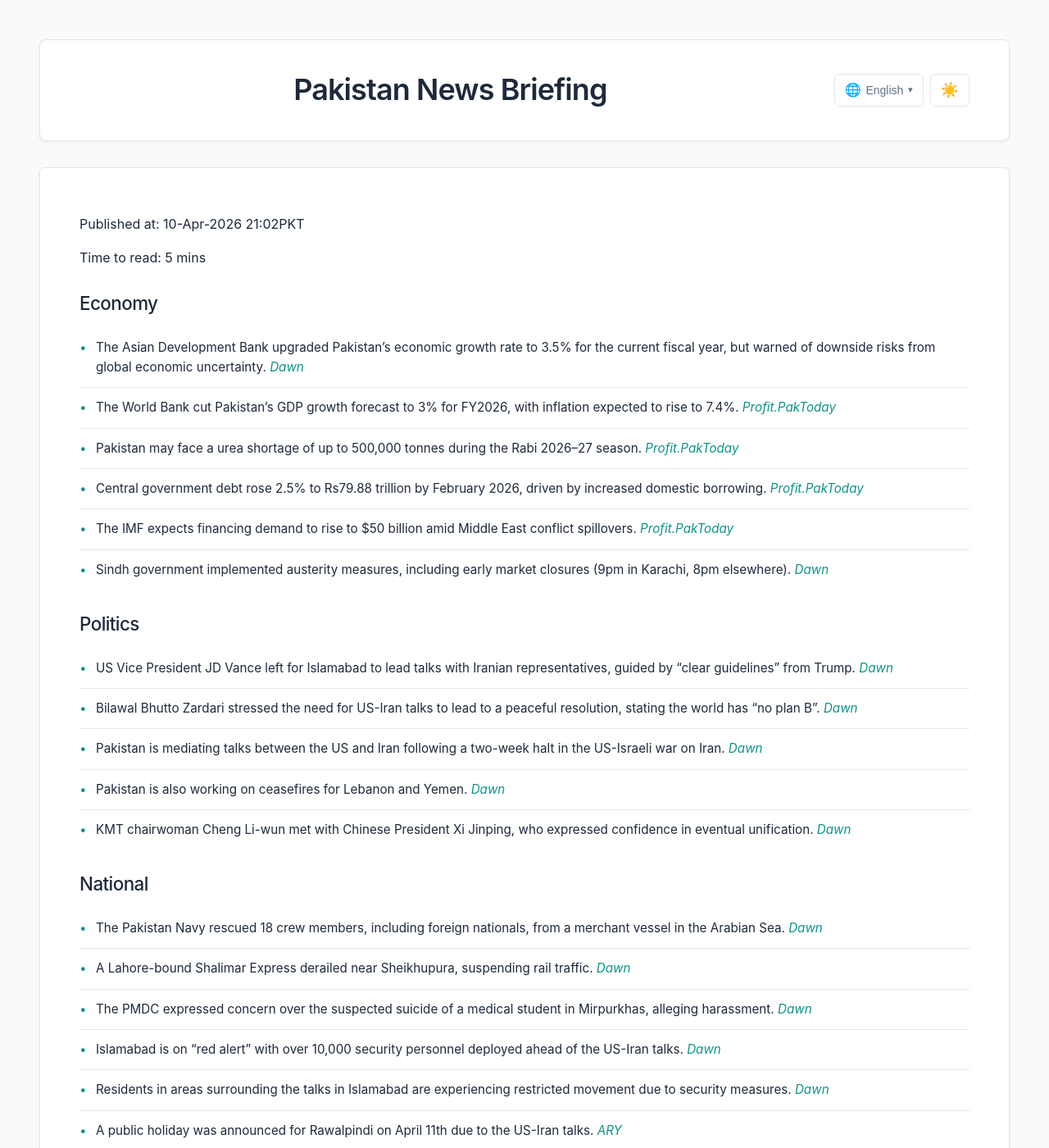
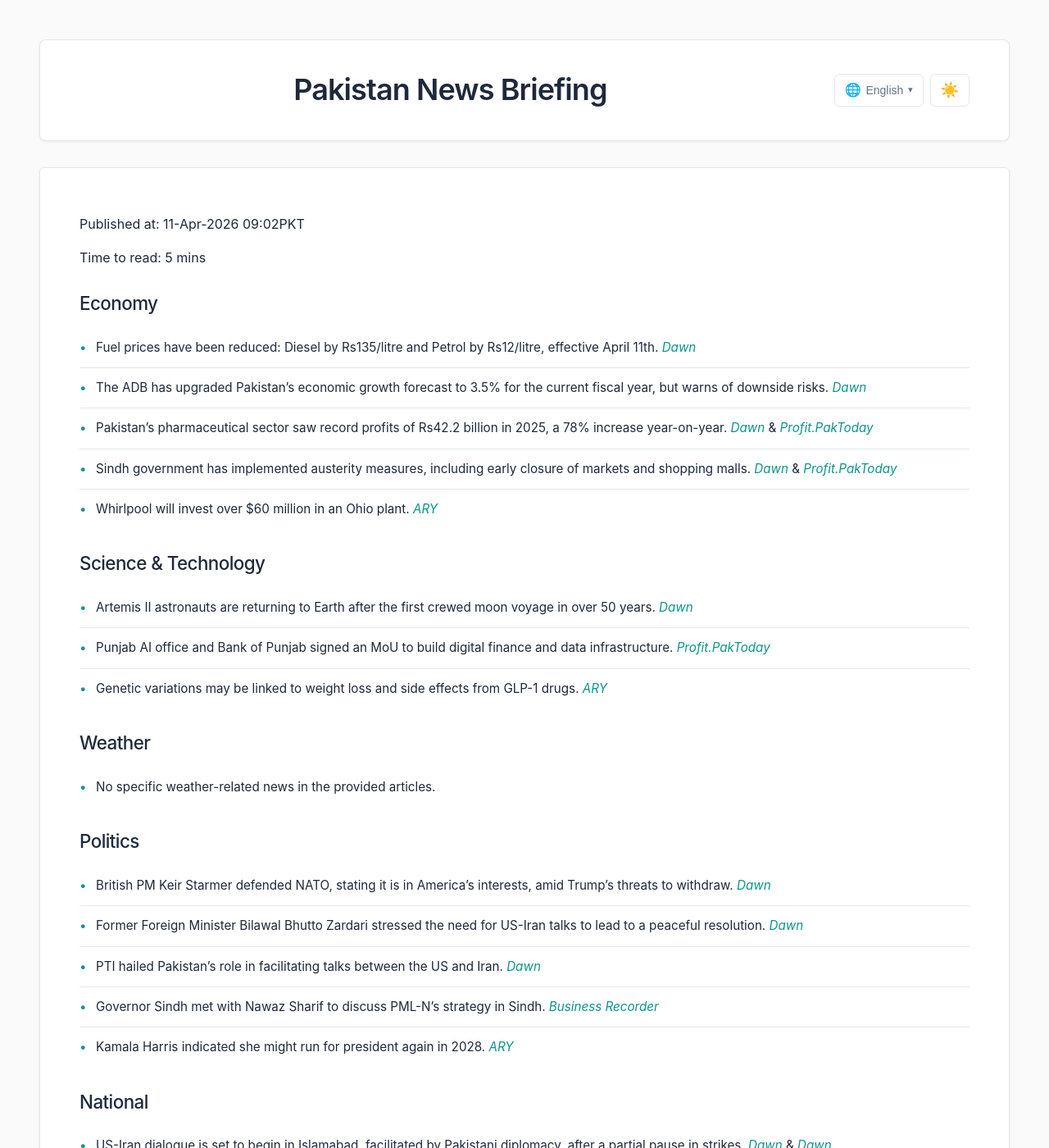
Before and after one commit to zsubzwary/news, a Jekyll site: the page built from en/index.md, in a window 1280 px wide and 1400 px high. Shown: the whole window at 82% size. Built offline with Jekyll 4.4.1, drawn with Linux system fonts in a browser that asks for light colours; some web fonts are replaced; some of the changed text lies outside the part shown.

Commit message:
DateTime; 2026-04-11T04:02:18.344Z

```diff
--- a/en/index.md
+++ b/en/index.md
@@ -4,69 +4,72 @@ title: Pakistan News Briefing
 lang: en
 ---
 
-Published at: 10-Apr-2026 21:02PKT
+Published at: 11-Apr-2026 09:02PKT
 
 Time to read: 5 mins
 
 ### Economy
-- The Asian Development Bank upgraded Pakistan’s economic growth rate to 3.5% for the current fiscal year, but warned of downside risks from global economic uncertainty. *[Dawn](https://www.dawn.com/news/1990480/asian-development-bank-upgrades-pakistans-economic-growth-rate-to-35pc)*
-- The World Bank cut Pakistan’s GDP growth forecast to 3% for FY2026, with inflation expected to rise to 7.4%. *[Profit.PakToday](https://profit.pakistantoday.com.pk/2026/04/10/world-bank-cuts-pakistans-gdp-growth-forecast-to-3-for-fy2026-inflation-seen-rising-to-7-4/)*
-- Pakistan may face a urea shortage of up to 500,000 tonnes during the Rabi 2026–27 season. *[Profit.PakToday](https://profit.pakistantoday.com.pk/2026/04/10/pakistan-may-face-urea-shortage-of-up-to-500000-tonnes-in-rabi-2026-27/)*
-- Central government debt rose 2.5% to Rs79.88 trillion by February 2026, driven by increased domestic borrowing. *[Profit.PakToday](https://profit.pakistantoday.com.pk/2026/04/10/central-govt-debt-rises-2-5-to-rs79-88-trillion-by-february-2026/)*
-- The IMF expects financing demand to rise to $50 billion amid Middle East conflict spillovers. *[Profit.PakToday](https://profit.pakistantoday.com.pk/2026/04/10/imf-sees-financing-demand-rising-to-50-billion-amid-middle-east-conflict-spillovers/)*
-- Sindh government implemented austerity measures, including early market closures (9pm in Karachi, 8pm elsewhere). *[Dawn](https://www.dawn.com/news/1990483/sindh-implements-austerity-measures-notifies-early-market-closure-among-other-steps)*
+- Fuel prices have been reduced: Diesel by Rs135/litre and Petrol by Rs12/litre, effective April 11th. *[Dawn](https://www.dawn.com/news/1990666/diesel-price-cut-by-rs135-petrol-sees-drop-of-rs12)*
+- The ADB has upgraded Pakistan’s economic growth forecast to 3.5% for the current fiscal year, but warns of downside risks. *[Dawn](https://www.dawn.com/news/1990480/asian-development-bank-upgrades-pakistans-economic-growth-rate-to-35pc)*
+- Pakistan’s pharmaceutical sector saw record profits of Rs42.2 billion in 2025, a 78% increase year-on-year. *[Dawn](https://www.dawn.com/news/1990558/us-jury-indicts-10-indians-for-visa-fraud-conspiracy-involving-staged-robberies-at-convenience-stores)* & *[Profit.PakToday](https://profit.pakistantoday.com.pk/2026/04/10/pakistan-pharma-sector-profits-jump-78-to-record-rs42-2bn-in-2025-report/)*
+- Sindh government has implemented austerity measures, including early closure of markets and shopping malls. *[Dawn](https://www.dawn.com/news/1990483/sindh-implements-austerity-measures-notifies-early-market-closure-among-other-steps)* & *[Profit.PakToday](https://profit.pakistantoday.com.pk/2026/04/10/sindh-enforces-new-business-hours-as-energy-saving-measures-take-effect/)*
+- Whirlpool will invest over $60 million in an Ohio plant. *[ARY](https://arynews.tv/whirlpool-invests-over-sixty-million-in-ohio/)*
+
+### Science & Technology
+- Artemis II astronauts are returning to Earth after the first crewed moon voyage in over 50 years. *[Dawn](https://www.dawn.com/news/1990494/artemis-ii-astronauts-hurtle-home-from-moon-toward-splashdown)*
+- Punjab AI office and Bank of Punjab signed an MoU to build digital finance and data infrastructure. *[Profit.PakToday](https://profit.pakistantoday.com.pk/2026/04/10/punjab-ai-office-bank-of-punjab-ink-mou-to-build-digital-finance-and-data-infrastructure/)*
+- Genetic variations may be linked to weight loss and side effects from GLP-1 drugs. *[ARY](https://arynews.tv/dna-insights-on-glp-1-obesity-drug-responses/)*
+
+### Weather
+- No specific weather-related news in the provided articles.
 
 ### Politics
-- US Vice President JD Vance left for Islamabad to lead talks with Iranian representatives, guided by “clear guidelines” from Trump. *[Dawn](https://www.dawn.com/news/1990461/vance-heads-to-islamabad-says-trump-gave-him-some-pretty-clear-guidelines-on-iran-talks)*
-- Bilawal Bhutto Zardari stressed the need for US-Iran talks to lead to a peaceful resolution, stating the world has “no plan B”. *[Dawn](https://www.dawn.com/news/1990535/world-doesnt-have-a-plan-b-bilawal-stresses-need-for-us-iran-talks-to-lead-to-peaceful-resolution-of-conflict)*
-- Pakistan is mediating talks between the US and Iran following a two-week halt in the US-Israeli war on Iran. *[Dawn](https://www.dawn.com/news/1990461/vance-heads-to-islamabad-says-trump-gave-him-some-pretty-clear-guidelines-on-iran-talks)*
-- Pakistan is also working on ceasefires for Lebanon and Yemen. *[Dawn](https://www.dawn.com/news/1990386/pakistan-steps-up-diplomacy-as-lebanon-strikes-strain-ceasefire)*
-- KMT chairwoman Cheng Li-wun met with Chinese President Xi Jinping, who expressed confidence in eventual unification. *[Dawn](https://www.dawn.com/news/1990508/chinese-taiwanese-will-unite-xi-tells-taiwan-opposition-leader)*
+- British PM Keir Starmer defended NATO, stating it is in America’s interests, amid Trump’s threats to withdraw. *[Dawn](https://www.dawn.com/news/1990663/starmer-says-nato-in-americas-interests-as-gulf-tour-ends)*
+- Former Foreign Minister Bilawal Bhutto Zardari stressed the need for US-Iran talks to lead to a peaceful resolution. *[Dawn](https://www.dawn.com/news/1990535/world-doesnt-have-a-plan-b-bilawal-stresses-need-for-us-iran-talks-to-lead-to-peaceful-resolution-of-conflict)*
+- PTI hailed Pakistan’s role in facilitating talks between the US and Iran. *[Dawn](https://www.dawn.com/news/1990701/pti-hails-pakistans-role-in-bringing-iran-us-to-negotiating-table)*
+- Governor Sindh met with Nawaz Sharif to discuss PML-N’s strategy in Sindh. *[Business Recorder](https://www.brecorder.com/news/40415821/sindh-governor-meets-nawaz-sharif)*
+- Kamala Harris indicated she might run for president again in 2028. *[ARY](https://arynews.tv/harris-considers-presidential-run-in-2028/)*
 
 ### National
-- The Pakistan Navy rescued 18 crew members, including foreign nationals, from a merchant vessel in the Arabian Sea. *[Dawn](https://www.dawn.com/news/1990513/pakistan-navy-rescues-18-crew-members-including-foreign-nationals-of-merchant-vessel-in-arabian-sea-operation)*
-- A Lahore-bound Shalimar Express derailed near Sheikhupura, suspending rail traffic. *[Dawn](https://www.dawn.com/news/1990477/lahore-bound-shalimar-express-derails-near-sheikhupura-rail-traffic-suspended)*
-- The PMDC expressed concern over the suspected suicide of a medical student in Mirpurkhas, alleging harassment. *[Dawn](https://www.dawn.com/news/1990500/pmdc-expresses-deep-concern-at-suspected-suicide-of-medical-student-in-mirpurkhas)*
-- Islamabad is on “red alert” with over 10,000 security personnel deployed ahead of the US-Iran talks. *[Dawn](https://www.dawn.com/news/1990385/capital-on-high-alert-ahead-of-us-iran-peace-talks)*
-- Residents in areas surrounding the talks in Islamabad are experiencing restricted movement due to security measures. *[Dawn](https://www.dawn.com/news/1990327/residents-trapped-indoors-as-area-sealed-under-tight-security)*
-- A public holiday was announced for Rawalpindi on April 11th due to the US-Iran talks. *[ARY](https://arynews.tv/public-holiday-announced-on-april-11/)*
-- NADRA warned citizens about penalties for expired CNICs, with enforcement expected after June. *[ARY](https://arynews.tv/nadra-warns-of-penalties-for-expired-cnics/)*
-- Lahore High Court ruled that CNICs are not movable property and cannot be blocked or attached. *[Dawn](https://www.dawn.com/news/1990352/cnic-not-moveable-property-cant-be-blocked-impounded-or-attached-lahore-high-court)*
+- US-Iran dialogue is set to begin in Islamabad, facilitated by Pakistani diplomacy, after a partial pause in strikes. *[Dawn](https://www.dawn.com/news/1990669/islamabad-keyed-up-for-make-or-break-talks)* & *[Dawn](https://www.dawn.com/news/1990461/vance-en-route-iranian-delegation-touches-down-for-islamabad-talks)*
+- Peshawar High Court halted the deportation of Afghan families awaiting resettlement abroad. *[Dawn](https://www.dawn.com/news/1990702/peshawar-high-court-halts-deportation-of-afghans-awaiting-resettlement-abroad)* & *[Business Recorder](https://www.brecorder.com/news/40415866/peshawar-high-court-stays-repatriation-of-afghan-family-whose-asylum-case-for-resettlement-in-a-third-country-is-pending)*
+- Over 2,200 Indian Sikh pilgrims arrived in Pakistan for the Baisakhi festival. *[Dawn](https://www.dawn.com/news/1990705/over-2200-indian-sikh-pilgrims-arrive-for-baisakhi-festival)*
+- Pakistan Navy rescued 18 crew members, including foreign nationals, from a merchant vessel in the Arabian Sea. *[Dawn](https://www.dawn.com/news/1990513/pakistan-navy-rescues-18-crew-members-including-foreign-nationals-of-merchant-vessel-in-arabian-sea-operation)* & *[Business Recorder](https://www.brecorder.com/news/40415874/north-arabian-sea-pak-navy-evacuates-18-merchant-ship-crew)*
+- Islamabad issued a traffic diversion plan ahead of the US-Iran talks. *[ARY](https://arynews.tv/islamabad-traffic-plan-for-islamabad-talks-april-2026/)*
+- Sindh implemented austerity measures, including early market closures. *[Business Recorder](https://www.brecorder.com/news/40415870/sindh-implements-austerity-measures-early-market-closure-other-steps-notified)*
 
 ### International
-- Israel approved 34 new West Bank settlements, a decision criticized by Peace Now. *[Dawn](https://www.dawn.com/news/1990525/israel-approves-34-new-west-bank-settlements-report)*
-- Iran is planning to impose a crypto toll on oil tankers passing through the Strait of Hormuz. *[Profit.PakToday](https://profit.pakistantoday.com.pk/2026/04/10/iran-plans-crypto-toll-on-oil-tankers-through-strait-of-hormuz-during-ceasefire-ft-reports/)*
-- Israel and Lebanon are expected to hold talks in Washington, mediated by the US. *[ARY](https://arynews.tv/israel-and-lebanon-are-expected-to-hold-talks-what-do-we-know/)*
-- The EU activated its Entry/Exit System across the Schengen Area to strengthen border security. *[ARY](https://arynews.tv/eu-strengthens-border-security-with-new-system/)*
+- An Israeli strike killed 13 security personnel in Lebanon, despite looming ceasefire talks. *[Dawn](https://www.dawn.com/news/1990668/israeli-strike-kills-13-security-personnel-in-lebanon)*
+- Growing number of US service members are seeking conscientious objector status due to the US-Israeli war against Iran. *[Dawn](https://www.dawn.com/news/1990665/conscientious-objections-to-war-rise-sharply-in-us)*
+- China’s President Xi Jinping met with Taiwan’s opposition leader, stating that unification will happen. *[Dawn](https://www.dawn.com/news/1990508/chinese-taiwanese-will-unite-xi-tells-taiwan-opposition-leader)*
+- Israel approved 34 new West Bank settlements. *[Dawn](https://www.dawn.com/news/1990525/israel-approves-34-new-west-bank-settlements-report)*
+- India has granted permission for Iranian oil tankers to berth. *[ARY](https://arynews.tv/india-grants-special-permission-for-oil-vessels/)*
 
 ### Sports
-- Luciano Spalletti signed a new deal to remain Juventus coach until 2028. *[Business Recorder](https://www.brecorder.com/news/40415800/coach-spalletti-signs-new-juve-deal-until-2028)*
-- Mikel Arteta urged Arsenal to pressure Manchester City in the Premier League title race. *[Business Recorder](https://www.brecorder.com/news/40415799/arteta-urges-arsenal-to-pile-pressure-on-man-city-in-title-race)*
-- Jannik Sinner advanced to the Monte Carlo semi-final against Alexander Zverev. *[Business Recorder](https://www.brecorder.com/news/40415796/sinner-eases-into-monte-carlo-semi-final-against-zverev)*
+- Quetta Gladiators defeated RawalPindiz by 61 runs in PSL 11. *[ARY](https://arynews.tv/quetta-gladiators-vs-rawalpindiz-highlights-april-10-2026/)*
+- Tennis legend Bjorn Borg will visit Pakistan. *[Business Recorder](https://www.brecorder.com/news/40415866/tennis-legend-bjorn-borg-to-visit-pakistan)*
+- Zimbabwe women’s team will tour Pakistan for a six-match series. *[Business Recorder](https://www.brecorder.com/news/40415868/zimbabwe-womens-team-maiden-tour-of-pakistan-starts-from-29th)*
 
 ### Health
-- The PMDC expressed concern over the suspected suicide of a medical student, highlighting potential harassment. *[Dawn](https://www.dawn.com/news/1990500/pmdc-expresses-deep-concern-at-suspected-suicide-of-medical-student-in-mirpurkhas)*
-- A forensic specialist, Dr. Rohina Hasan, shared harrowing stories from her career in a new memoir. *[ARY](https://arynews.tv/rohina-hasan-memoirs-of-a-forensic-expert/)*
+- A measles outbreak in Bangladesh has caused at least 143 deaths. *[Dawn](https://www.dawn.com/news/1990659/vaccine-gaps-fuel-bangladeshs-deadly-measles-crisis)*
 
 ### Other
-- Sikh pilgrims arrived in Pakistan from India to celebrate the Baisakhi festival. *[Dawn](https://www.dawn.com/news/1990522/in-pictures-sikh-pilgrims-arrive-in-pakistan-from-india-to-celebrate-baisakhi-festival)*
-- Dolce & Gabbana co-founder Stefano Gabbana resigned as chair but will retain his creative role. *[ARY](https://arynews.tv/dolce-gabbana-co-founder-stefano-gabbana-resigns-as-chair/)* & *[Business Recorder](https://www.brecorder.com/news/40415801/dolce-gabbana-co-founder-stefano-gabbana-resigns-as-chair-keeps-creative-role)*
-- Aamir Khan revealed that his divorce triggered an alcohol addiction. *[ARY](https://arynews.tv/aamir-khan-says-first-marriage-breakdown-triggered-alcohol-addiction/)*
-- Customs seized gold and foreign currency worth Rs190 million at Karachi airport. *[Profit.PakToday](https://profit.pakistantoday.com.pk/2026/04/10/customs-seizes-gold-foreign-currency-worth-rs190-million-at-karachi-airport/)*
-- Lockheed Martin secured a $4.7 billion contract for Patriot interceptor missile production. *[Business Recorder](https://www.brecorder.com/news/40415798/lockheed-martin-secures-47-billion-patriot-interceptor-missile-production-contract)*
-- Sri Lankan shares recorded their best week in over 15 months. *[Business Recorder](https://www.brecorder.com/news/40415789/sri-lankan-shares-record-best-week-in-more-than-15-months)*
-- India expressed concern over civilian casualties in Lebanon. *[Business Recorder](https://www.brecorder.com/news/40415788/india-says-deeply-concerned-by-reports-of-civilian-casualties-in-lebanon)*
-- Electric fan manufacturers are facing challenges due to raw material exporters. *[Profit.PakToday](https://profit.pakistantoday.com.pk/2026/04/10/electric-fan-manufacturers-are-up-in-arms-over-copper-and-other-raw-material-exporters-can-they-be-shifted-to-an-export-model/)*
-- JazzCash appointed as disbursement partner for Khyber Pakhtunkhwa’s Ehsaas fuel support scheme. *[Profit.PakToday](https://profit.pakistantoday.com.pk/2026/04/10/jazzcash-appointed-as-exclusive-disbursement-partner-for-khyber-pakhtunkhwas-ehsaas-fuel-support-scheme-2/)*
-- Chery Master Pakistan launched Tiggo 7 PHEV as a solution to the fuel crisis. *[Profit.PakToday](https://profit.pakistantoday.com.pk/2026/04/10/chery-master-pakistan-launches-tiggo-7-phev-as-a-solution-to-pakistans-fuel-crisis/)*
-- PSX gained over 2,000 points after a volatile session. *[Profit.PakToday](https://profit.pakistantoday.com.pk/2026/04/10/psx-gains-over-2000-points-in-as-buying-returns-after-volatile-session/)*
-- India’s central bank proposed a new asset threshold for upper layer NBFCs. *[Business Recorder](https://www.brecorder.com/news/40415792/india-central-banks-cash-withdrawal-plan-pushes-up-bond-yields-swap-rates)*
-- Copper prices rose as investors balanced Iran tensions with Chinese demand. *[Business Recorder](https://www.brecorder.com/news/40415793/copper-drifts-to-three-week-high-as-investors-balance-iran-with-chinese-demand)*
-- Palm oil futures fell, snapping a five-week rally. *[Business Recorder](https://www.brecorder.com/news/40415782/palm-falls-snapping-five-week-rally-posts-steepest-weekly-loss-in-16-months)*
-- TCS shares fell despite strong deal wins due to a rare annual revenue drop. *[Business Recorder](https://www.brecorder.com/news/40415786/tcs-falls-as-rare-annual-revenue-drop-dulls-quarterly-earnings-beat-deal-wins)*
-- Dubai limited foreign flights until May 31, impacting Indian airlines. *[Business Recorder](https://www.brecorder.com/news/40415785/dubai-limits-foreign-flights-until-may-31-letters-show-hitting-indian-airlines-hardest)*
-- India’s central bank’s cash withdrawal plan pushed up bond yields and swap rates. *[Business Recorder](https://www.brecorder.com/news/40415784/india-central-banks-cash-withdrawal-plan-pushes-up-bond-yields-swap-rates)*
-- A historical overview of US-Pakistan relations was published in light of the current talks. *[Dawn](https://www.dawn.com/news/1990471/when-washington-came-to-pakistan-a-brief-history)*
-- The US-Iran war is shifting to data centers and AI technologies. *[Dawn](https://www.dawn.com/news/1989447/from-battlefields-to-data-centres-the-us-iran-war-in-the-age-of-ai)*
-- The Iran war is impacting crisis-scarred countries like Sri Lanka. *[ARY](https://arynews.tv/war-challenges-facing-lower-income-countries/)*
-- Muzamil Aslam claims petrol prices would have been lower under a PTI government. *[ARY](https://arynews.tv/petrol-price-could-have-been-lower-in-pti-govt/)*
+- OpenAI CEO Sam Altman’s home was targeted in a Molotov cocktail attack, and a suspect has been arrested. *[ARY](https://arynews.tv/open-ai-ceo-targeted-in-disturbing-attack-case/)*
+- A US jury indicted 10 Indian nationals for visa fraud involving staged robberies. *[Dawn](https://www.dawn.com/news/1990558/us-jury-indicts-10-indians-for-visa-fraud-conspiracy-involving-staged-robberies-at-convenience-stores)*
+- Jennifer Lopez is returning to romantic comedies with a “raunchier” role. *[ARY](https://arynews.tv/jennifer-lopez-teases-raunchier-return-to-rom-coms-with-office-romance/)*
+- The FDA demolished an illegal housing scheme and sealed its office. *[ARY](https://arynews.tv/fda-demolishes-illegal-housing-scheme-seals-office-on-narwala-road/)*
+- The CCP warns climate losses may hit 6% of GDP by 2050. *[Business Recorder](https://www.brecorder.com/news/40415872/ccp-warns-climate-losses-may-hit-6pc-of-gdp-by-2050)*
+- UHS revamped the Pharm-D curriculum and introduced a weekly academic audit system. *[Business Recorder](https://www.brecorder.com/news/40415867/pharm-d-curriculum-revamped-uhs-introduces-weekly-academic-audit-system-for-colleges)*
+- FBR call centre services are temporarily closed. *[Business Recorder](https://www.brecorder.com/news/40415875/fbr-call-centre-services-closed)*
+- JI slams ‘assault’ on opposition in City Council. *[Business Recorder](https://www.brecorder.com/news/40415820/ji-slams-assault-on-opposition-in-city-council)*
+- PFA steps up enforcement, inspecting over 1.36 million food units. *[Profit.PakToday](https://profit.pakistantoday.com.pk/2026/04/10/punjab-food-authority-steps-up-enforcement-inspects-1-36-million-food-units/)*
+- JazzCash appointed as disbursement partner for KP’s Ehsaas fuel support scheme. *[Profit.PakToday](https://profit.pakistantoday.com.pk/2026/04/10/jazzcash-appointed-as-exclusive-disbursement-partner-for-khyber-pakhtunkhwas-ehsaas-fuel-support-scheme-2/)*
+- Supernet wins a multi-million dollar cybersecurity mandate from a major bank. *[Profit.PakToday](https://profit.pakistantoday.com.pk/2026/04/10/supernet-wins-repeat-multi-million-dollar-cybersecurity-mandate-from-major-bank/)*
+- SRB seals restaurant for failing to get registered. *[Business Recorder](https://www.brecorder.com/news/40415817/srb-seals-restaurant-for-failing-to-get-registered)*
+- Pharma sector posts record earnings in 2025. *[Business Recorder](https://www.brecorder.com/news/40415818/pharma-sector-posts-record-earnings-in-2025)*
+- China’s teapots buy Iranian oil at premiums to Brent. *[Business Recorder](https://www.brecorder.com/news/40415876/chinas-teapots-buy-iranian-oil-at-premiums-to-brent-for-first-time-in-years)*
+- Interior Minister directs foolproof security for foreign guests. *[Business Recorder](https://www.brecorder.com/news/40415869/naqvi-directs-foolproof-security-for-all-foreign-guests)*
+- Poverty incidence calculated at 43.5 percent. *[Business Recorder](https://www.brecorder.com/news/40415823/poverty-incidence)*
+- Minister approves Clean Water Authority Complex. *[Business Recorder](https://www.brecorder.com/news/40415865/minister-approves-clean-water-authority-complex)*
+- China, Qatar and Taiwan: Customs values for CPW revised. *[Business Recorder](https://www.brecorder.com/news/40415873/china-qatar-and-taiwan-customs-values-for-cpw-revised)*
+- Governor gives assent to ‘Stamp Duty Amendment Ord 2026’. *[Business Recorder](https://www.brecorder.com/news/40415864/governor-gives-assent-to-stamp-duty-amendment-ord-2026)*
```
